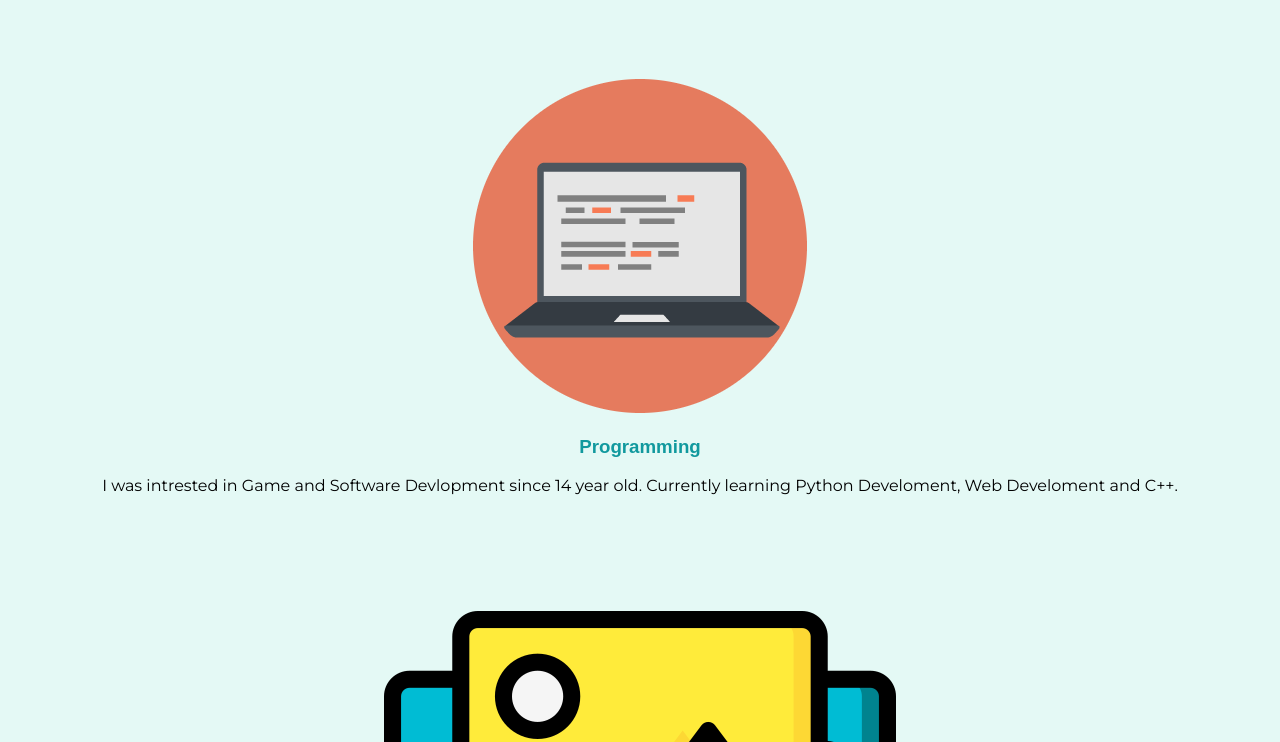
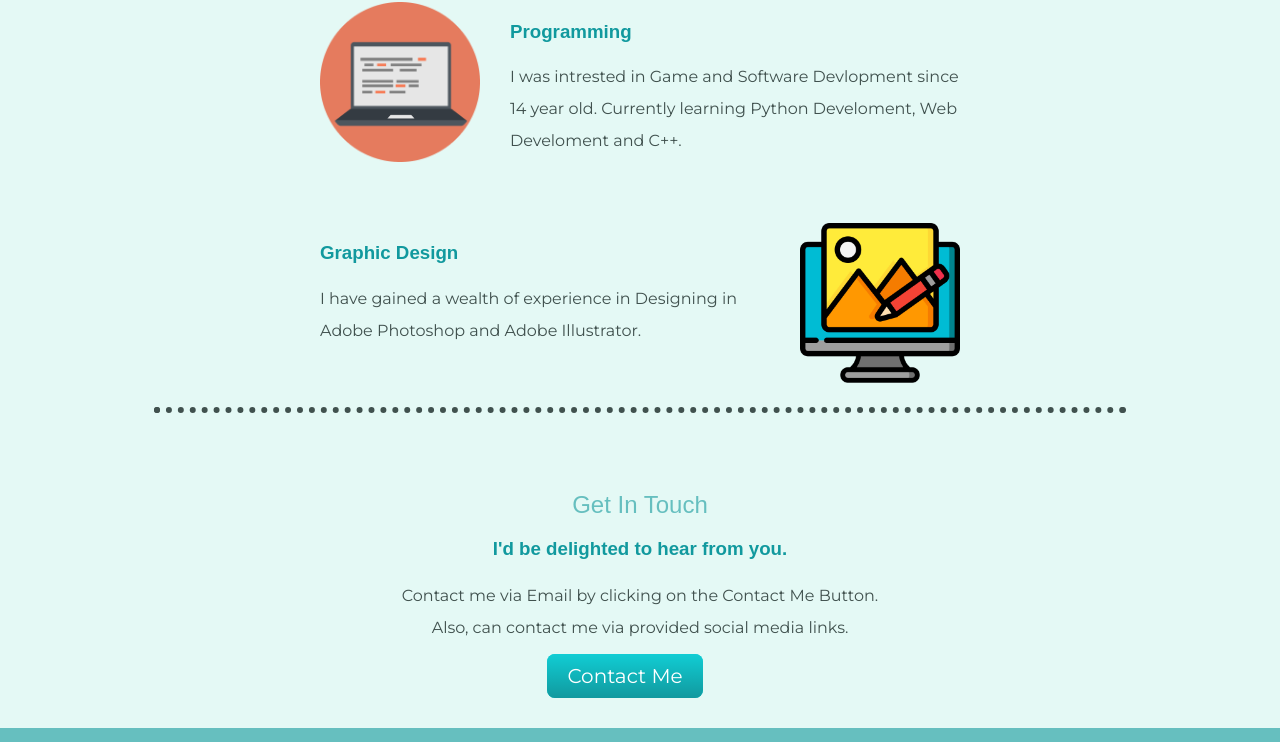
Before and after one commit to AnimezKishan/cv_v2, a plain HTML site: page index.html in a window 1280 px wide. Shown: the part 1425-2167 px from the top of the page. Drawn offline with Linux system fonts and the light colour scheme.

Commit message:
Update style.css

```diff
--- a/style.css
+++ b/style.css
@@ -2,11 +2,15 @@ div {
   background-color: #E4F9F5;
   text-align: center;
   position: relative;
+  padding: 50px 0 0 0;
+
+}
+.top-cont {
   padding: 100px 0 0 0;
-
 }
 
 body {
+  color: #40514E;
   margin: 0;
   font-family: sans-serif;
 }
@@ -14,14 +18,22 @@ body {
 h1 {
   margin-top: 0;
   color: #66BFBF;
+  line-height: 2;
 }
 
 h2 {
   color: #66BFBF;
+  font-weight: normal;
 }
 
 h3 {
   color: #11999E;
+}
+
+hr {
+  border: dotted #40514E 6px;
+  border-bottom: none;
+  width: 75%;
 }
 
 .t_cloud {
@@ -50,6 +62,7 @@ h3 {
 
 p {
   font-family: 'Montserrat', sans-serif;
+  line-height: 2;
 }
 
 .pic {
@@ -72,5 +85,81 @@ p {
 }
 
 .footer-link {
-  color: #11999E;
+  color: #40514E;
 }
+
+.contact-me {
+  width: 40%;
+  margin: 20px auto 20px;
+}
+
+.cm {
+  padding-bottom: 40px;
+}
+
+.skill-row {
+  width: 50%;
+  margin: auto;
+  text-align: left;
+
+}
+
+.editingg {
+  width: 25%;
+  float: left;
+  margin-right: 30px;
+}
+
+.editinggg {
+  width: 25%;
+  float: right;
+  margin-left: 30px;
+}
+
+.footer-linkk {
+  background: #11cdd4;
+  background-image: -webkit-linear-gradient(top, #11cdd4, #11999e);
+  background-image: -moz-linear-gradient(top, #11cdd4, #11999e);
+  background-image: -ms-linear-gradient(top, #11cdd4, #11999e);
+  background-image: -o-linear-gradient(top, #11cdd4, #11999e);
+  background-image: linear-gradient(to bottom, #11cdd4, #11999e);
+  -webkit-border-radius: 8;
+  -moz-border-radius: 8;
+  border-radius: 8px;
+  font-family: 'Montserrat', sans-serif;
+  color: #ffffff;
+  font-size: 20px;
+  padding: 10px 20px 10px 20px;
+  text-decoration: none;
+}
+
+.footer-linkk:hover {
+  background: #30e3cb;
+  background-image: -webkit-linear-gradient(top, #30e3cb, #2bc4ad);
+  background-image: -moz-linear-gradient(top, #30e3cb, #2bc4ad);
+  background-image: -ms-linear-gradient(top, #30e3cb, #2bc4ad);
+  background-image: -o-linear-gradient(top, #30e3cb, #2bc4ad);
+  background-image: linear-gradient(to bottom, #30e3cb, #2bc4ad);
+  text-decoration: none;
+}
+
+.intro {
+  width: 30%;
+  margin: auto;
+}
+
+.bottom-container {
+  background-color: #66BFBF;
+  padding: 20px 0 0 0;
+}
+
+a {
+  font-family: 'Montserrat', sans-serif;
+  margin-top: 10px;
+  margin-right: 30px;
+}
+
+.footer-link:hover {
+  background-color: powderblue;
+  transition: background-color .5s;
+}
```
